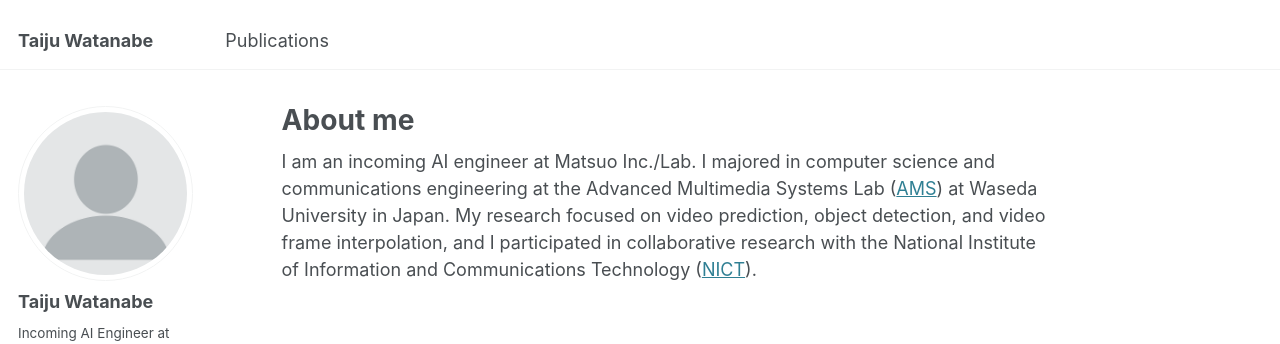
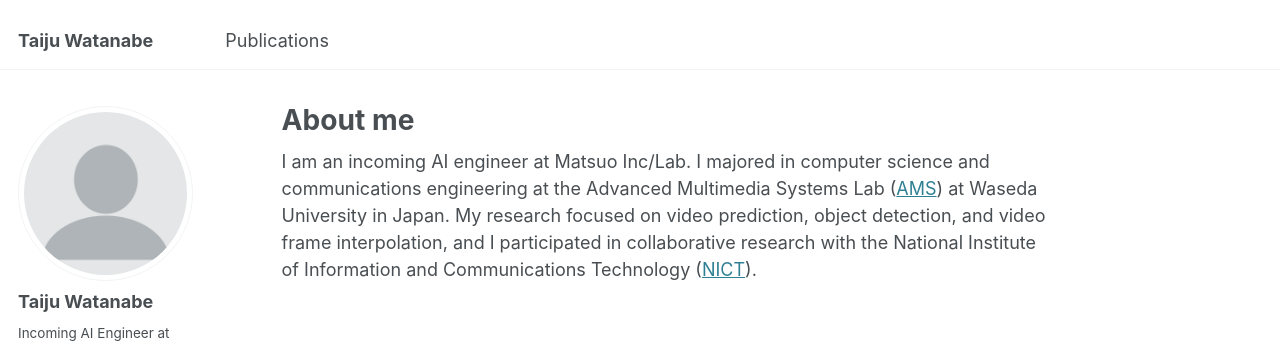
Before and after one commit to rook86/rook86.github.io, a Jekyll site: the page built from _pages/about.md, in a window 1280 px wide. Shown: the top 344 px of the page. Built offline with Jekyll 4.4.1, drawn with Linux system fonts in a browser that asks for light colours; some web fonts are replaced.

```diff
--- a/_pages/about.md
+++ b/_pages/about.md
@@ -7,4 +7,4 @@ redirect_from:
   - /about.html
 ---
 
-I am an incoming AI engineer at Matsuo Inc./Lab. I majored in computer science and communications engineering at the Advanced Multimedia Systems Lab ([AMS](https://www.ams.giti.waseda.ac.jp/)) at Waseda University in Japan. My research focused on video prediction, object detection, and video frame interpolation, and I participated in collaborative research with the National Institute of Information and Communications Technology ([NICT](https://www.nict.go.jp/)).
+I am an incoming AI engineer at Matsuo Inc/Lab. I majored in computer science and communications engineering at the Advanced Multimedia Systems Lab ([AMS](https://www.ams.giti.waseda.ac.jp/)) at Waseda University in Japan. My research focused on video prediction, object detection, and video frame interpolation, and I participated in collaborative research with the National Institute of Information and Communications Technology ([NICT](https://www.nict.go.jp/)).
```
